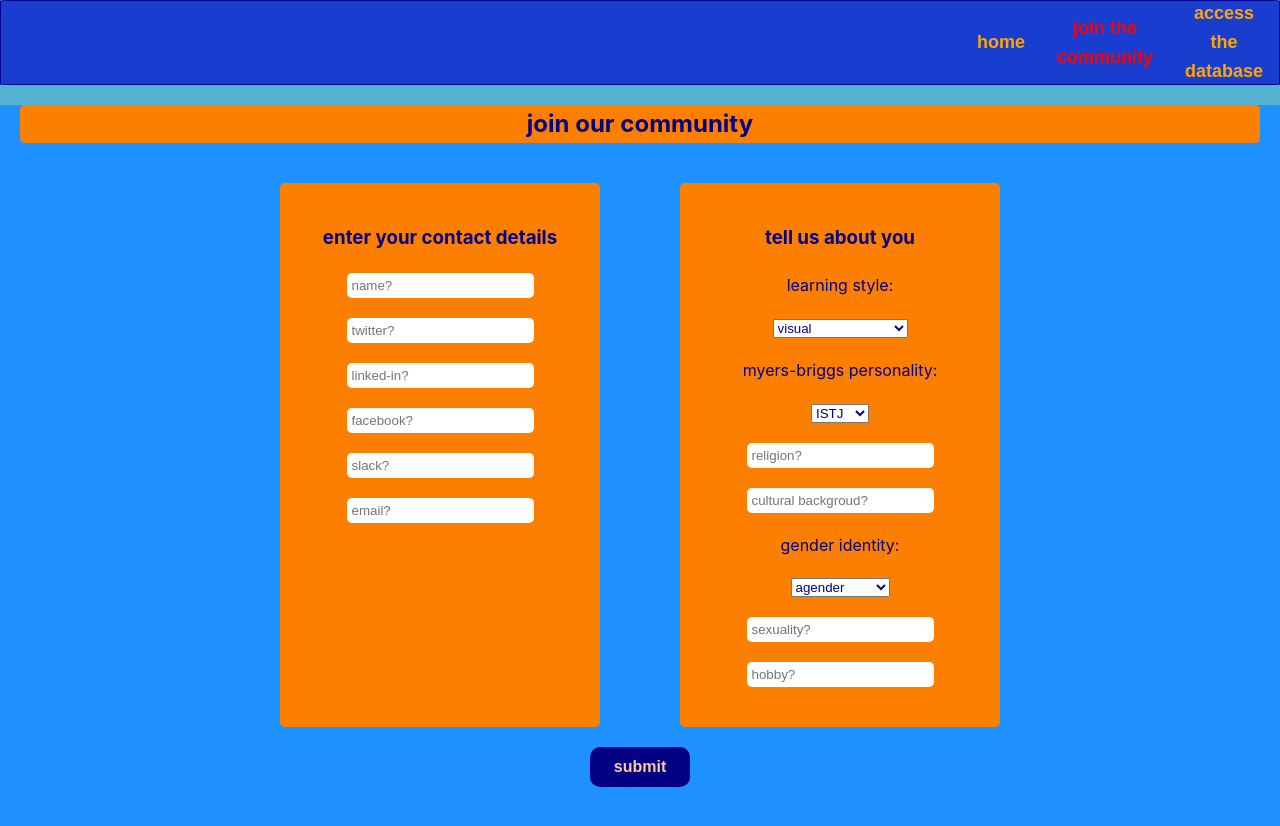
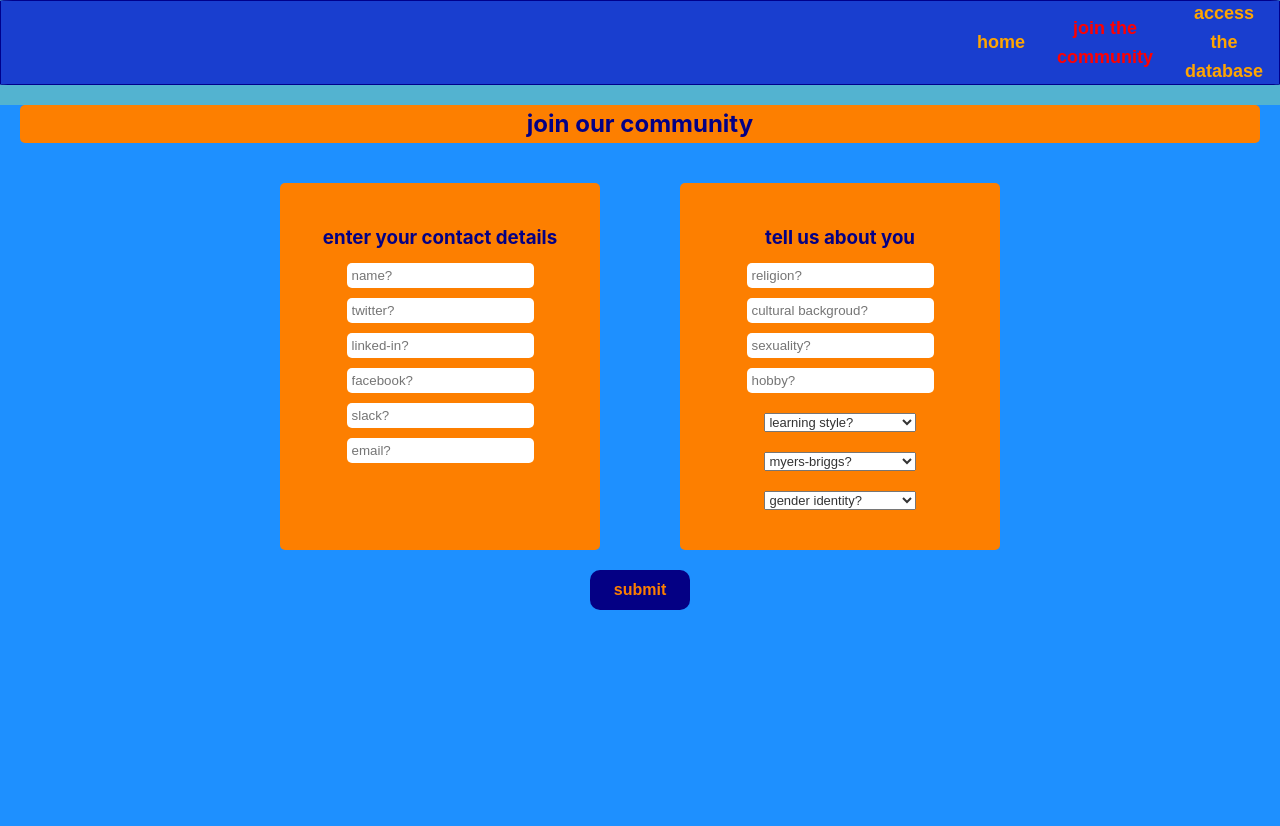
Before and after one commit to DionneSD/School-of-Code-Week-9-Project_BSN_FrontEnd, a React (Create React App) app in the folder functional-nonsense-frontend/: page /join in a window 1280 px wide. Shown: the top 826 px of the page. Built offline with nearby package versions, Linux system fonts and the light colour scheme.

Commit message:
compiled2

```diff
--- a/functional-nonsense-frontend/src/components/Pages/InputPage/inputPage.css
+++ b/functional-nonsense-frontend/src/components/Pages/InputPage/inputPage.css
@@ -27,6 +27,13 @@ h3 {
     color: var(--font-color);
 }
 
+.inputbox {
+    width: 4cm;
+    justify-content: center;
+    font-size: small;
+    color: #333;
+}
+
 section {
     background-color: var(--primary-colour);
     width: 100vw;
@@ -50,7 +57,7 @@ section {
     background-color: var(--seccondary-colour);
     padding: 40px 20px;
     margin: 20px;
-    gap: 20px;
+    gap: 10px;
     width: 25vw;
     border-radius: 5px;
 }
@@ -69,7 +76,7 @@ input {
     width: 100px;
     height: 40px;
     background-color: var(--font-color);
-    color: var(--Other-font-colour);
+    color: var(--seccondary-colour) ;
     font-weight: 900;
     font-size: medium;
     border: none;
@@ -79,6 +86,7 @@ input {
 
 button:hover {
     background-color: var(--seccondary-colour);
+    color: var(--font-color);
     cursor: pointer;
 
 }
--- a/functional-nonsense-frontend/src/components/Pages/InputPage/inputPage.js
+++ b/functional-nonsense-frontend/src/components/Pages/InputPage/inputPage.js
@@ -130,16 +130,23 @@ return (
     <form className="form-details">
     <h3>tell us about you</h3>
 
-    <label for="learning-style">learning style:</label>
-    <select name="learning-style" onChange={handleLearningStyleChange} id="learning-style">
+
+    <input type="text" value={religion} onChange={handleReligionChange} id="religion" placeholder="religion?"></input>
+    <input type="text" value={culturalBackground} onChange={handleCulturalBackgroundChange} id="cultural-background" placeholder="cultural backgroud?"></input>
+    <input type="text" value={sexuality} onChange={handleSexualityChange} id="sexuality" placeholder="sexuality?"></input>
+    <input type="text" value={hobby} onChange={handleHobbyChange} id="hobby" placeholder="hobby?"></input>
+    <label for="learning-style" ></label>
+    <select className='inputbox' name="learning-style" onChange={handleLearningStyleChange} id="learning-style">
+    <option  value="" disabled selected>learning style?</option>
       <option value="visual">visual</option>
       <option value="audio">audio</option>
       <option value="reading and writing">reading and writing</option>
       <option value="kinesthetic">kinesthetic</option>
     </select>
 
-    <label for="myers-briggs-personality">myers-briggs personality:</label>
-    <select name="mb-personality" onChange={handlembPersonalityChange} id="mb-personality">
+    <label for="myers-briggs-personality"></label>
+    <select className="inputbox" name="mb-personality" onChange={handlembPersonalityChange} id="mb-personality">
+    <option value="" disabled selected>myers-briggs?</option>
       <option value="ISTJ">ISTJ</option>
       <option value="ISTP">ISTP</option>
       <option value="ISFJ">ISFJ</option>
@@ -158,11 +165,9 @@ return (
       <option value="ENTJ">ENTJ</option>
     </select>
 
-    <input type="text" value={religion} onChange={handleReligionChange} id="religion" placeholder="religion?"></input>
-    <input type="text" value={culturalBackground} onChange={handleCulturalBackgroundChange} id="cultural-background" placeholder="cultural backgroud?"></input>
-
-    <label for="gender-id">gender identity:</label>
-    <select name="gender-id" onChange={handleGenderIdChange} id="gender-id">
+    <label for="gender-id"></label>
+    <select className='inputbox' name="gender-id" onChange={handleGenderIdChange} id="gender-id">
+    <option value="" disabled selected>gender identity?</option>
       <option value="agender">agender</option>
       <option value="cis man">cis man</option>
       <option value="cis woman">cis woman</option>
@@ -173,8 +178,6 @@ return (
       <option value="trans woman">trans woman</option>
     </select>
 
-    <input type="text" value={sexuality} onChange={handleSexualityChange} id="sexuality" placeholder="sexuality?"></input>
-    <input type="text" value={hobby} onChange={handleHobbyChange} id="hobby" placeholder="hobby?"></input>
     </form>
   </div>
   <div>
```
